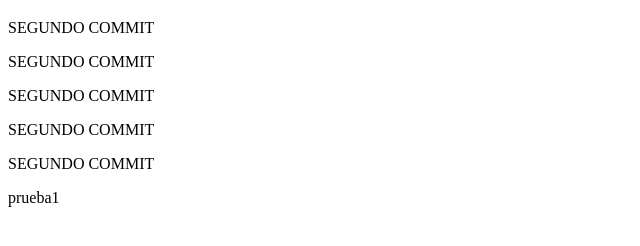
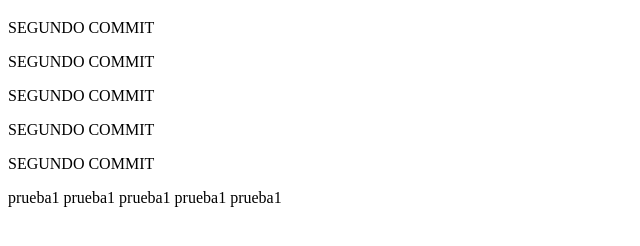
Before and after one commit to fernandokbs/clase-git, a plain HTML site: page index.html in a window 1280 px wide. Shown: the part 102-348 px from the top of the page, without its empty margins (0-640 px from the left). Drawn offline with Linux system fonts and the light colour scheme.

Commit message:
wip squash
wip

```diff
--- a/index.html
+++ b/index.html
@@ -16,5 +16,9 @@
   <p>SEGUNDO COMMIT</p>
 
   prueba1
+  prueba1
+  prueba1
+  prueba1
+  prueba1
 </body>
 </html>
```
